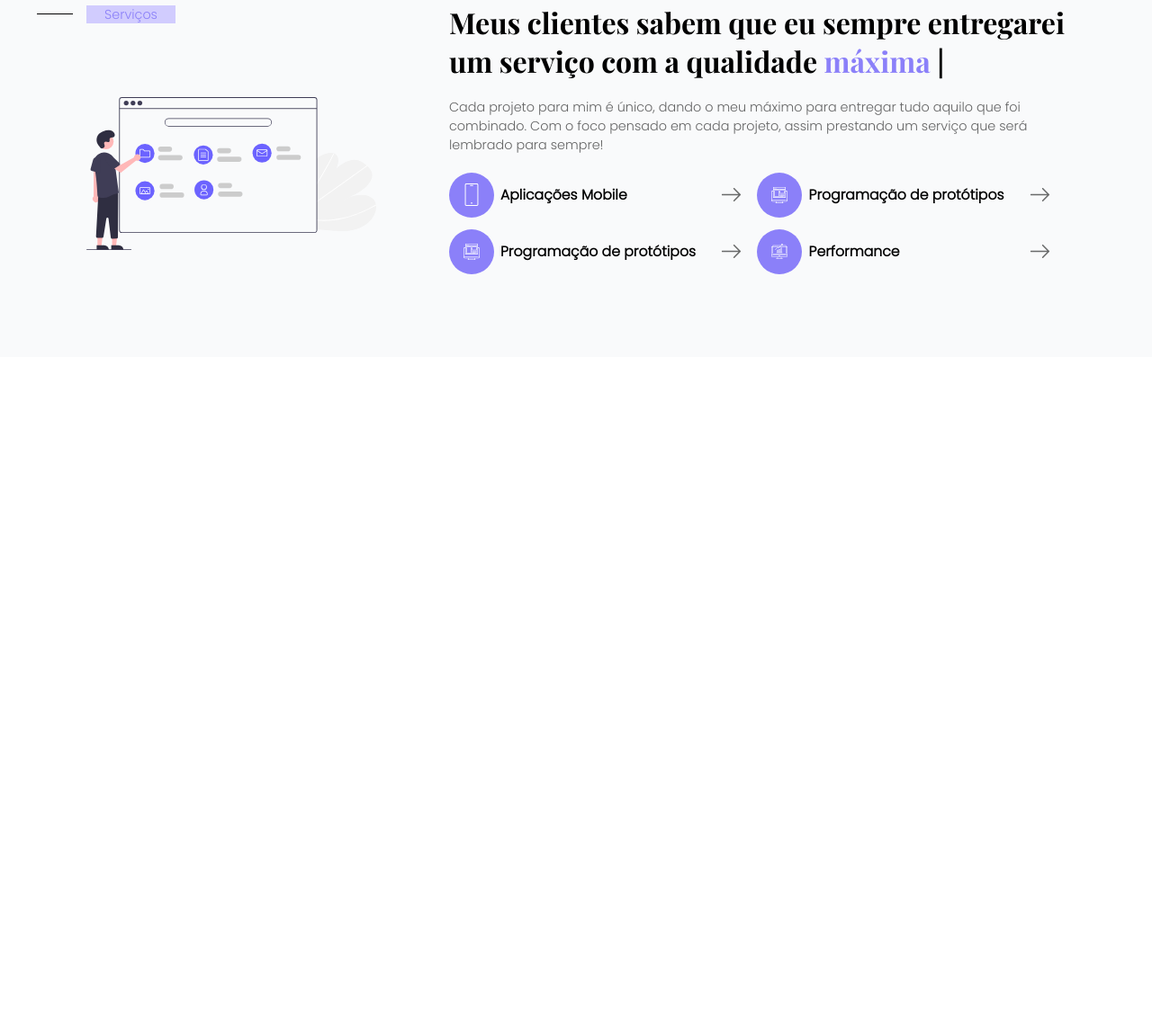
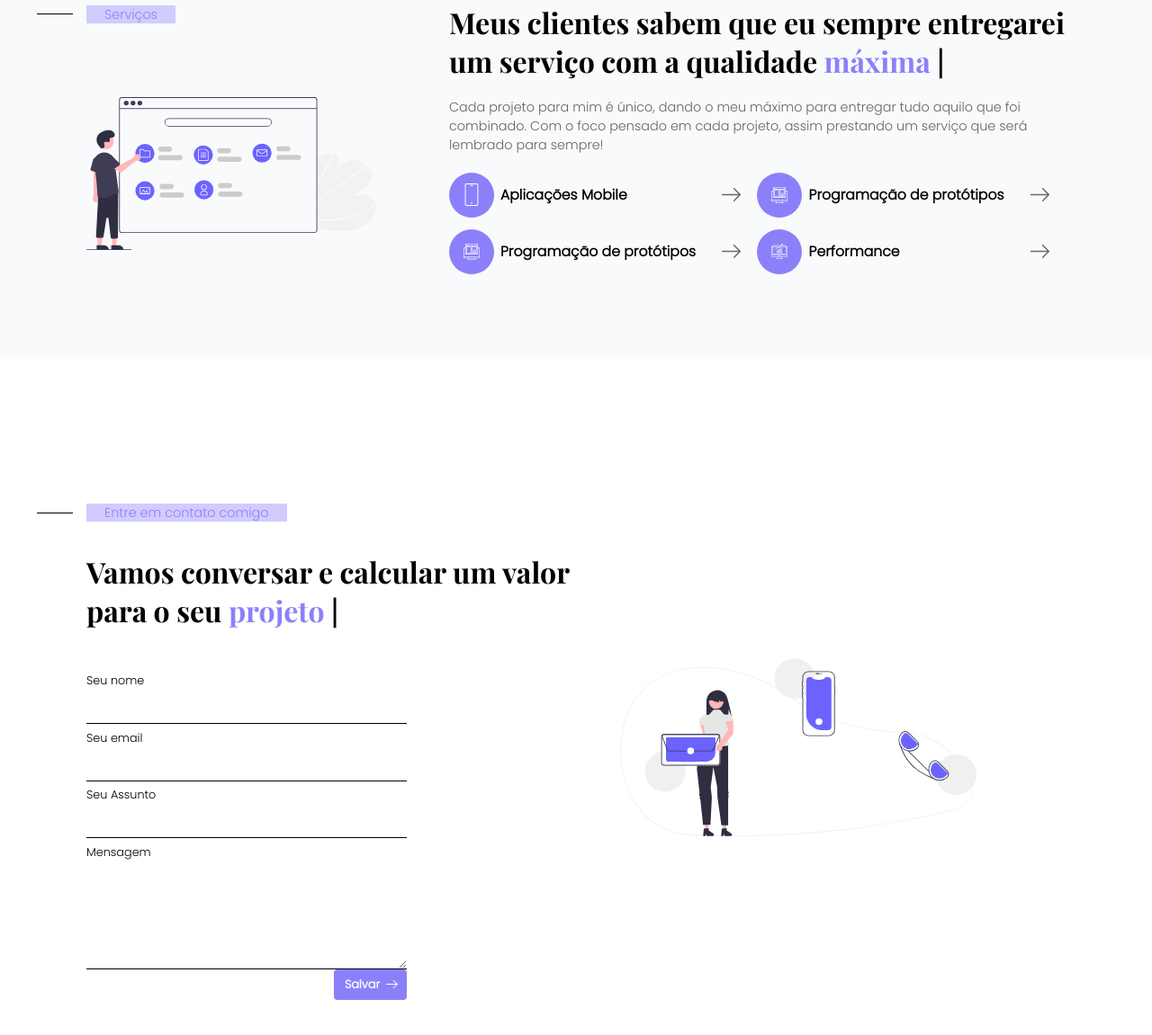
Before and after one commit to viniciussnt/portifolio, a plain HTML site: page index.html in a window 1280 px wide. Shown: the part 894-2045 px from the top of the page at 90% size. Before the commit the page ends 1291 px from the top, so only its background shows below. Drawn offline with nearby package versions, Linux system fonts and the light colour scheme.

Commit message:
feat e style
Criado a estrutura e estilização da área de contato do portifólio

```diff
--- a/index.html
+++ b/index.html
@@ -103,6 +103,46 @@
 
   </article>
 
+  <div class="container">
+    <article class="contact">
+
+      <section class="left">
+        <span class="title-section">Entre em contato comigo</span>
+        <h2>
+          Vamos conversar e calcular um valor para o seu
+          <span class="h2 color-primary">projeto</span>
+          <span class="h2 color-secundary">|</span>
+        </h2>
+        <form action="" method="post" id="form">
+          <div class="box-input">
+            <label for="name">Seu nome</label>
+            <input type="text" name="name" id="name">
+          </div>
+
+          <div class="box-input">
+            <label for="email">Seu email</label>
+            <input type="text" name="email" id="email">
+          </div>
+
+          <div class="box-input">
+            <label for="subject">Seu Assunto</label>
+            <input type="text" name="subject" id="subject">
+          </div>
+
+          <div class="box-input">
+            <label for="message">Mensagem</label>
+            <textarea name="message" id="message" cols="30" rows="5"></textarea>
+          </div>
+          <button type="submit" class="button button-submit">Salvar</button>
+
+        </form>
+      </section>
+
+      <section class="right">
+        <img src="./images/images-background/ic-contato.svg" alt="">
+      </section>
+    </article>
+  </div>
 </body>
 
 </html>
--- a/styles/pages/contact.css
+++ b/styles/pages/contact.css
@@ -0,0 +1,43 @@
+.contact {
+    display: grid;
+    grid-template-columns: 1.2fr 1fr;
+    align-items: center;
+    margin-top: 5rem;
+    padding: 5rem 0;
+}
+
+.contact .left h2 {
+    margin-top: 2rem;
+}
+
+.contact .left #form {
+    margin-top: 3rem;
+    width: 60%;
+}
+
+.contact .left #form .box-input {
+    display: flex;
+    flex-direction: column;
+    margin-top: .4rem;
+}
+
+.contact .left #form .box-input label {
+    color: var(--color-secundary);
+    font-size: .8rem;
+    margin-bottom: 1rem;
+}
+
+.contact .left #form .box-input input,
+.contact .left #form .box-input textarea {
+    border: none;
+    border-bottom: 1px solid var(--color-secundary);
+}
+
+.contact .left #form .button-submit {
+    float: right;
+    border: none;
+}
+
+.contact .right img {
+    width: 80%;
+}
```
